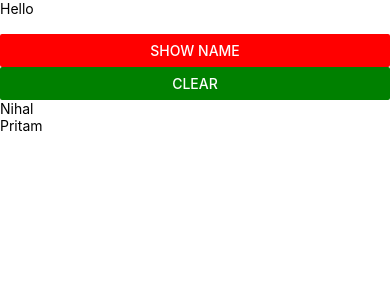
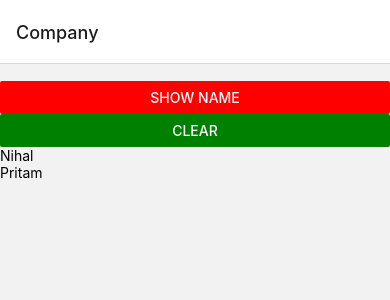
Before and after one commit to nihalsherkar1/Dating_App, a React Native app: screen /Company in a window 390 px wide. Shown: the top 300 px of the page. Built offline with nearby package versions, Linux system fonts and the light colour scheme.

Commit message:
added Conmpany

```diff
--- a/App.js
+++ b/App.js
@@ -1,14 +1,19 @@
-import React, {useState} from 'react';
+import React from 'react';
+import {NavigationContainer} from '@react-navigation/native';
+import {createStackNavigator} from '@react-navigation/stack';
 
 import {Text, View} from 'react-native';
 import Company from './components/Company';
+import StyleTutorial from './components/StyleTutorial';
 
+const Stack = createStackNavigator();
 const App = () => {
   return (
-    <View>
-      <Text>Hello</Text>
-      <Company />
-    </View>
+    <NavigationContainer>
+      <Stack.Navigator>
+        <Stack.Screen name="Company" component={Company} />
+      </Stack.Navigator>
+    </NavigationContainer>
   );
 };
 
--- a/components/Company.js
+++ b/components/Company.js
@@ -38,6 +38,7 @@ const Company = () => {
         <Button title="Clear" onPress={handleReset} color={'green'} />
       </View>
 
+      {/* Here we using props we passing emp data from Company to Employee */}
       <Employee data={emp} />
     </View>
   );
--- /dev/null
+++ b/components/StyleTutorial.js
@@ -0,0 +1,20 @@
+import React, {Component} from 'react';
+import {Text, View} from 'react-native';
+import tw from 'twrnc';
+
+export class StyleTutorial extends Component {
+  render() {
+    return (
+      <View>
+        <Text style={tw`bg-red-900 text-white  p-5 `}>
+          Styles using StyleSheet
+        </Text>
+        <Text> Styles using StyleSheet </Text>
+
+        <Text style={{color: 'red', fontSize: 30}}> Inline CSS </Text>
+      </View>
+    );
+  }
+}
+
+export default StyleTutorial;
```
Also changed, not shown: package.json (+9 -1 lines), 2 other files (tests, documents, lock files or other folders).
